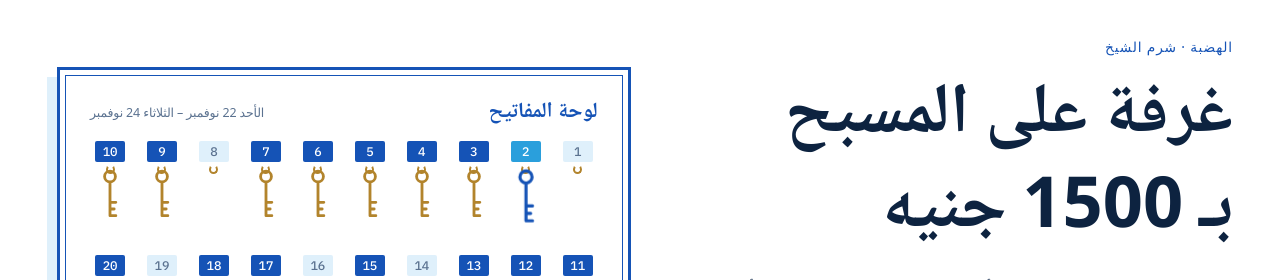
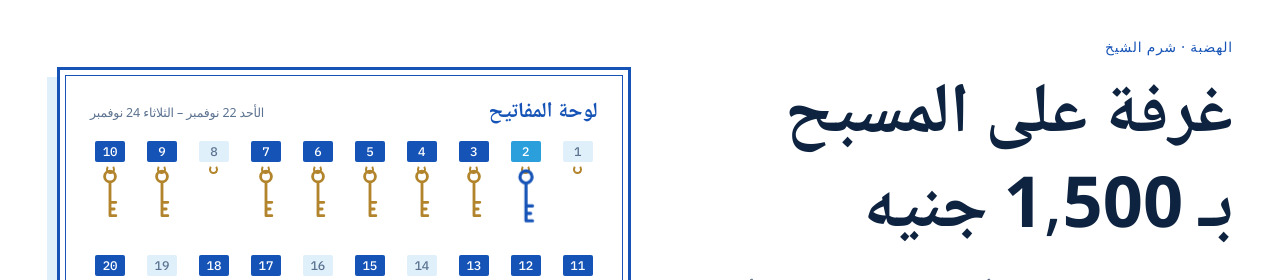
Before and after one commit to jeeveshverma/regency-lodge-sharm, an Astro site: page / in a window 1280 px wide. Shown: the part 135-415 px from the top of the page. Built offline with nearby package versions, Linux system fonts and the light colour scheme; Astro itself is replaced by a stand-in of ours; a web font is replaced by a local one.

Commit message:
Headline and description take the price from the rates, not from fixed text

```diff
--- a/src/components/Layout.astro
+++ b/src/components/Layout.astro
@@ -6,7 +6,7 @@ import '@fontsource-variable/fraunces';
 import '@fontsource/ibm-plex-mono/500.css';
 import '../styles/global.css';
 import { LANGS, path, switchLang, useT, dirOf, type Lang } from '../i18n';
-import { SITE } from '../data/site';
+import { SITE, PLANS } from '../data/site';
 
 interface Props { lang: Lang; title: string; desc: string }
 const { lang, title, desc } = Astro.props;
@@ -21,7 +21,7 @@ const hotel = {
   telephone: SITE.phone,
   email: SITE.email,
   address: { '@type': 'PostalAddress', streetAddress: SITE.street.en, addressLocality: 'Sharm El Sheikh', addressRegion: 'South Sinai', addressCountry: 'EG' },
-  priceRange: 'EGP 1500-1800',
+  priceRange: `EGP ${Math.min(...PLANS.map((p) => p.price))}-${Math.max(...PLANS.map((p) => p.price))}`,
 };
 ---
 <!doctype html>
--- a/src/data/site.ts
+++ b/src/data/site.ts
@@ -18,6 +18,8 @@ export const PLANS: { id: PlanId; price: number }[] = [
   { id: 'bb', price: 1600 },
   { id: 'hb', price: 1800 },
 ];
+/** The lowest nightly price: the one the headline and the page description quote. */
+export const FROM_PRICE = Math.min(...PLANS.map((p) => p.price));
 /** Last night the published prices cover. */
 export const RATES_UNTIL = '2026-12-21';
 
--- a/src/i18n/ar.json
+++ b/src/i18n/ar.json
@@ -1,13 +1,13 @@
 {
   "meta": {
     "title": "ريجينسي لودج، شرم الشيخ | احجز غرفتك مباشرة",
-    "desc": "عشرون غرفة مزدوجة حول المسبح في الهضبة، شرم الشيخ. من 1500 جنيه للغرفة في الليلة. شاهد الغرف المتاحة واحجز مباشرة، والدفع عند الوصول."
+    "desc": "عشرون غرفة مزدوجة حول المسبح في الهضبة، شرم الشيخ. من {price} جنيه للغرفة في الليلة. شاهد الغرف المتاحة واحجز مباشرة، والدفع عند الوصول."
   },
   "nav": { "book": "الحجز", "room": "الغرفة", "around": "حولنا", "contact": "تواصل", "lang": "English", "skip": "انتقل إلى المحتوى" },
   "strip": { "sunset": "غروب الشمس اليوم في شرم", "sea": "متوسط حرارة البحر هذا الشهر" },
   "hero": {
     "kicker": "الهضبة · شرم الشيخ",
-    "h1": "غرفة على المسبح بـ 1500 جنيه",
+    "h1": "غرفة على المسبح بـ {price} جنيه",
     "lead": "عشرون غرفة من نوع واحد، وثلاثة أسعار واضحة. اختر تاريخك وانظر أي المفاتيح ما زال معلّقًا على اللوحة."
   },
   "bar": { "in": "الوصول", "out": "المغادرة", "rooms": "الغرف" },
--- a/src/i18n/en.json
+++ b/src/i18n/en.json
@@ -1,13 +1,13 @@
 {
   "meta": {
     "title": "Regency Lodge, Sharm El Sheikh | Book your room direct",
-    "desc": "Twenty double rooms around the pool in El Hadaba, Sharm El Sheikh. From EGP 1,500 per room per night. See which rooms are free and book direct; pay on arrival."
+    "desc": "Twenty double rooms around the pool in El Hadaba, Sharm El Sheikh. From EGP {price} per room per night. See which rooms are free and book direct; pay on arrival."
   },
   "nav": { "book": "Book", "room": "The room", "around": "Around", "contact": "Contact", "lang": "العربية", "skip": "Skip to content" },
   "strip": { "sunset": "Sunset in Sharm today", "sea": "Average sea temperature this month" },
   "hero": {
     "kicker": "El Hadaba · Sharm El Sheikh",
-    "h1": "A room on the pool, EGP 1,500 a night.",
+    "h1": "A room on the pool, EGP {price} a night.",
     "lead": "Twenty rooms, all the same kind, and three plain prices. Pick your dates and see which keys are still hanging on the board."
   },
   "bar": { "in": "Check-in", "out": "Check-out", "rooms": "Rooms" },
--- a/src/views/Home.astro
+++ b/src/views/Home.astro
@@ -3,7 +3,7 @@ import { Image } from 'astro:assets';
 import Layout from '../components/Layout.astro';
 import Railing from '../components/Railing.astro';
 import { useT, type Lang } from '../i18n';
-import { SITE, PLANS, WALKS } from '../data/site';
+import { SITE, PLANS, WALKS, FROM_PRICE } from '../data/site';
 import { MAX_ROOMS, money } from '../lib/stay';
 import pool from '../assets/photos/pool.jpg';
 import room from '../assets/photos/room.jpg';
@@ -17,7 +17,7 @@ const slots = Array.from({ length: SITE.rooms }, (_, i) => i + 1);
 const spec = ['bed', 'guests', 'view', 'ac', 'minibar', 'tv'];
 const WALK_SPAN = 16; // minutes the walking line covers
 ---
-<Layout lang={lang} title={t('meta.title')} desc={t('meta.desc')}>
+<Layout lang={lang} title={t('meta.title')} desc={t('meta.desc', { price: money(FROM_PRICE) })}>
   <script type="application/json" id="strings" set:html={JSON.stringify(strings)} />
   <svg width="0" height="0" style="position:absolute" aria-hidden="true">
     <symbol id="key" viewBox="0 0 24 60">
@@ -29,7 +29,7 @@ const WALK_SPAN = 16; // minutes the walking line covers
   <section class="hero wrap" id="book">
     <div class="hero-text">
       <p class="kicker">{t('hero.kicker')}</p>
-      <h1>{t('hero.h1')}</h1>
+      <h1>{t('hero.h1', { price: money(FROM_PRICE) })}</h1>
       <p class="lead">{t('hero.lead')}</p>
       <form class="bar" id="bar" onsubmit="return false">
         <label><span>{t('bar.in')}</span><input type="date" id="f-in" required /></label>
```
